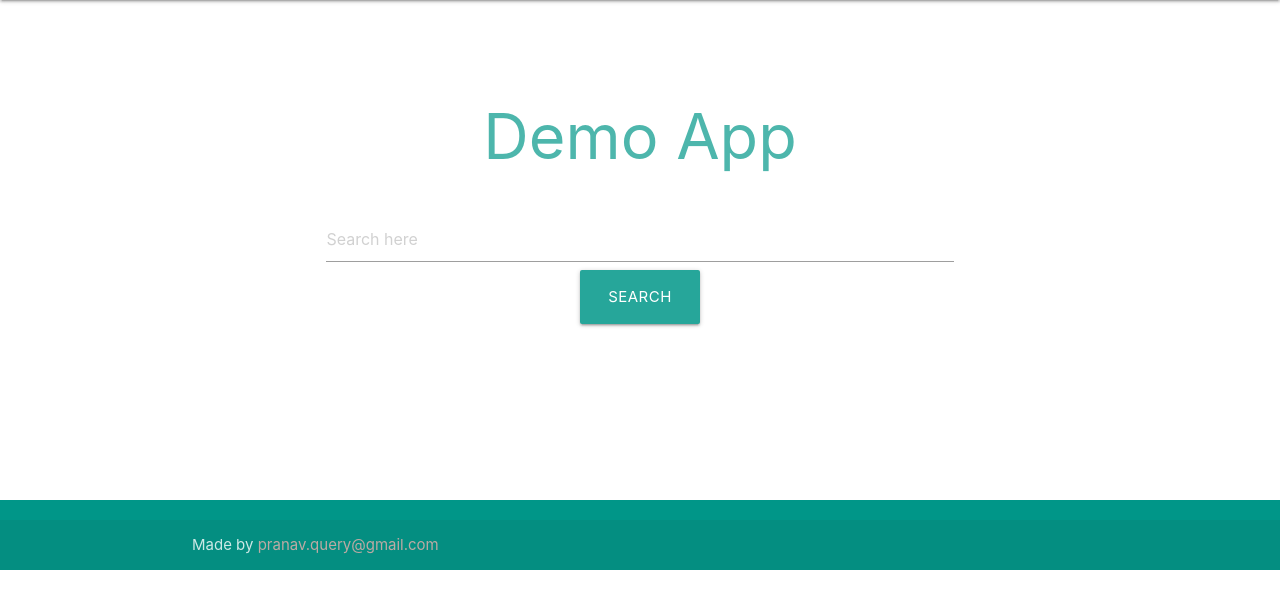
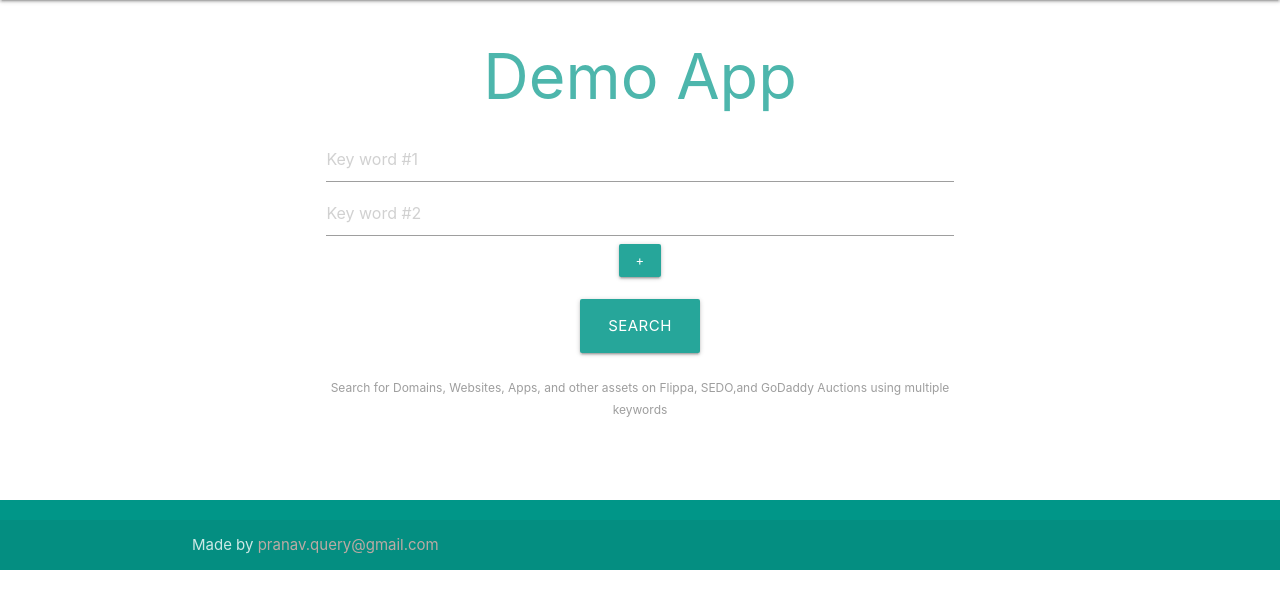
Before and after one commit to pranavm27/Domain_search_tool, a Django app: page / in a window 1280 px wide. Shown: the part 64-673 px from the top of the page. Run offline with Django 3.2, Linux system fonts and the light colour scheme; parts of the project's set-up code (start-up, migrations or seed data) failed here and were passed over.

Commit message:
minour Updates

```diff
--- a/DWH_app/models.py
+++ b/DWH_app/models.py
@@ -1,6 +1,11 @@
 from django.db import models
 from datetime import datetime
 from django.contrib.auth.models import User
+
+class Controls (models.Model):
+	belongs_to = models.ForeignKey(User, on_delete=models.CASCADE, default=0)
+	havePRHunterAccount = models.CharField(max_length=512)
+	sendUpdates = models.CharField(max_length=512)
 
 class Campaigns(models.Model):
 	"""docstring for searches"""
--- a/DWH_app/templates/home/index.html
+++ b/DWH_app/templates/home/index.html
@@ -2,18 +2,25 @@
 
 {% block content %}
       <div id="index-banner" class="parallax-container">
-        <div class="section no-pad-bot">
+        <div class=" ">
           <div class="container">
-            <br><br>
-            <h1 class="header center teal-text text-lighten-2">Demo App</h1>
-            <div class="row center">
-             </div>
+            <h1 class="  center teal-text text-lighten-2">Demo App</h1>
+
             <form action="search" methord = 'get'>
             <div class="row center">
             	<div class="header-search-wrapper">
-               		<input type="text" name="key" class="header-search-input z-depth-2" placeholder="Search here">
-            	</div>
+                  <input type="text" name="key1" id="key1" class="header-search-input z-depth-2" placeholder="Key word #1">
+                  <input type="text" name="key2" id="key2" class="header-search-input z-depth-2" placeholder="Key word #2">
+                  <input type="text" style='display:none' name="key3" id="key3" class="header-search-input z-depth-2" placeholder="Key word #3">
+               		<input type="text" style='display:none' name="key4" id="key4" class="header-search-input z-depth-2" placeholder="Key word #4">
+                  <button  id="addNewInputBtn" type='button' id="download-button" class="btn-small waves-effect waves-light teal lighten-1"> + </button>
+                  <br/>
+                  <br/>
+              	</div>
               <button type='submit'  id="download-button" class="btn-large waves-effect waves-light teal lighten-1">Search</button>
+              <br/>
+              <br/>
+              <label>Search for Domains, Websites, Apps, and other assets on Flippa, SEDO,and GoDaddy Auctions using multiple keywords</label>
               <!-- <a href="app/search" id="download-button" class="btn-large waves-effect waves-light teal lighten-1">search </a> -->
             </div>
             <form>
--- a/DWH_app/templates/home/profile.html
+++ b/DWH_app/templates/home/profile.html
@@ -7,7 +7,7 @@
     <div class="col s6 m6">
       <div class="card">
         <div class="card-content ">
-          <span class="card-title">{{user}}'s' Campaigns  </span>
+          <span class="card-title">{{user}}'s' Accounts  </span>
           <p>
             <a href="#">Campaigns</a> : {{ savedCampaigns|length }}
             <br/>
--- a/DWH_app/templates/layout.html
+++ b/DWH_app/templates/layout.html
@@ -115,6 +115,8 @@
 
      </body>
          <script type="text/javascript">
+         var count = 2;
+         var maxCount = 4;
       (function($){
         $(function(){
           $('.sidenav').sidenav();
@@ -133,5 +135,12 @@
         $('.modal').modal();
       });
 
+      $('#addNewInputBtn').click(function(){
+        count = count + 1 ;
+        $("#key"+count).css("display","block");
+        if (count === maxCount ) {
+          $('#addNewInputBtn').css("display","none");
+        };
+      });
     </script>
   </html>
--- a/DWH_app/views.py
+++ b/DWH_app/views.py
@@ -2,7 +2,7 @@ from bs4 import BeautifulSoup
 from django.shortcuts import render
 from django.http import HttpResponse
 from django.http import HttpResponseRedirect
-from .models import Searches, Campaigns, SearchResults
+from .models import Searches, Campaigns, SearchResults, Controls
 import requests
 import xml.etree.ElementTree as ET
 import difflib
@@ -33,7 +33,7 @@ def login(request):
 
 def search(request):
 	search_list = []
-	searchKey =request.GET.get('key' )
+	searchKey =request.GET.get('key1' ) + " " +request.GET.get('key2' ) +" " + request.GET.get('key3' ) +" " + request.GET.get('key4' )
 	search_list = makeSearchAPICall(searchKey)
 
 	uid = request.user.id
@@ -376,8 +376,13 @@ def saveNewUser(request):
 	email = request.POST.get('email')
 	next = request.POST.get('next')
 
+	havePRHunterAccount = 1 if  request.POST.get('havePRHunterAccount') == 'on' else 0
+	sendUpdates = 1 if request.POST.get('sendUpdates') == 'on' else 0
+
 	try:
 		user = User.objects.create_user(username=username, email=email, password=password)
+		controls = Controls(havePRHunterAccount = havePRHunterAccount, sendUpdates = sendUpdates , belongs_to = user)
+		controls.save()
 		return HttpResponseRedirect("accounts/login?next="+next)
 	except:
 		return HttpResponseRedirect("/newUser?err=1")
```
Also changed, not shown: DWH_app/templates/home/signup.html (+20 -6 lines).
